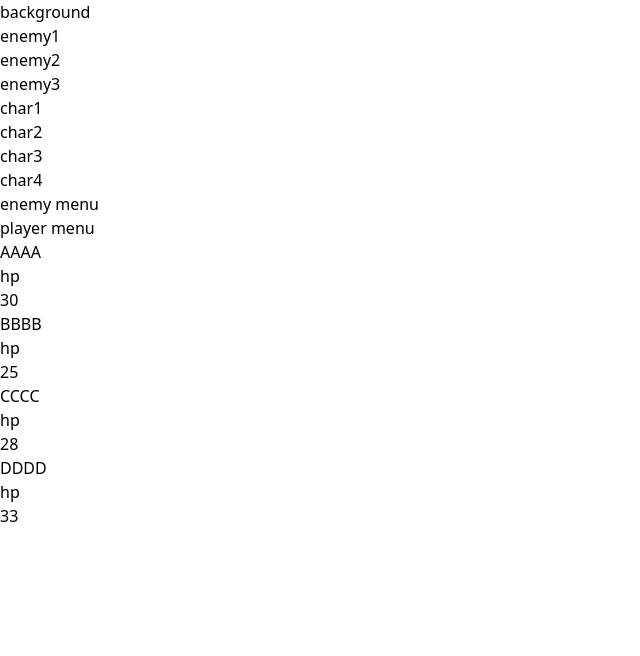
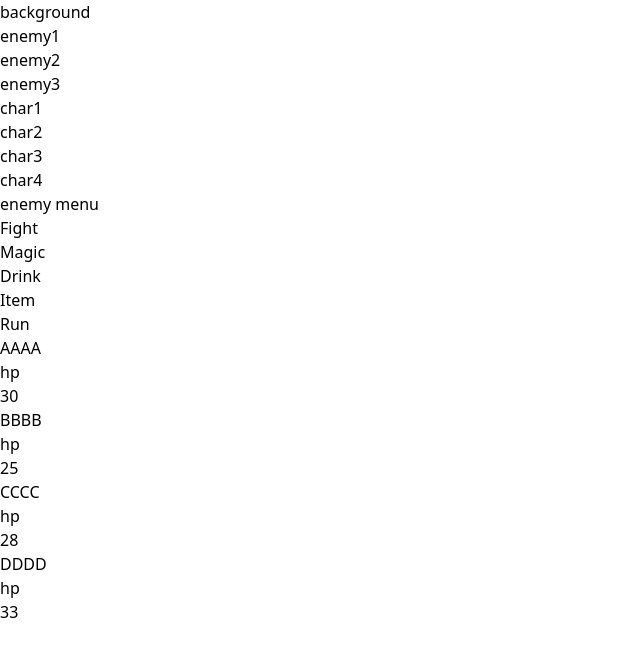
Before and after one commit to ASproson/final_fantasy_battle, a React (Vite) app: page / in a window 1280 px wide. Shown: the top 656 px of the page, without its empty margins (0-640 px from the left). Built offline with nearby package versions, Linux system fonts and the light colour scheme.

Commit message:
More blocking

```diff
--- a/src/App.tsx
+++ b/src/App.tsx
@@ -24,9 +24,10 @@ function App() {
 
   return (
     <div className="h-screen flex justify-center items-center bg-black text-white p-4">
-      <div className="max-w-6xl border-white border-2 rounded-lg min-w-[570px] w-full h-full ml-2 flex flex-col">
-        <div className="h-[70px] border-2 border-red-500">background</div>
-        <div className="flex justify-between py-2 border-2 border-blue-500 h-[170px]">
+      <div className="max-w-6xl border-white border-2 rounded-lg min-w-[570px] w-full h-full max-h-[700px] ml-2 flex">
+        <div className="flex flex-col w-full">
+          <div className="h-[100px] border-2 border-red-500">background</div>
+          <div className="flex justify-between py-2 border-2 border-blue-500 min-h-[170px] h-3/5">
             <div className="flex flex-col justify-center">
               <div>enemy1</div>
               <div>enemy2</div>
@@ -39,14 +40,17 @@ function App() {
               <div>char4</div>
             </div>
           </div>
-        <div className="flex flex-1 justify-between border-2 border-red-500">
-          <div className="border-2 border-yellow-500 w-1/2">enemy menu</div>
-          <div className="border-2 border-green-500 w-full">player menu</div>
+          <div className="flex flex-1 justify-between border-2 border-red-500 ">
+            <div className="border-2 border-yellow-500 w-[40%]">enemy menu</div>
+            <div className="border-2 border-green-500 w-[60%]">
+              <PlayerMenu />
+            </div>
           </div>
         </div>
 
         <div className="flex items-end h-full">
           <div className="h-full w-[75px] p-1 pt-2">{characters}</div>
+        </div>
       </div>
     </div>
   );
@@ -68,3 +72,15 @@ export const CharacterSheet = ({ name, hp }: Character) => {
     </div>
   );
 };
+
+export const PlayerMenu = () => {
+  return (
+    <div className="flex flex-col justify-center flex-wrap font-bold text-lg uppercase p-4 h-full">
+      <p>Fight</p>
+      <p>Magic</p>
+      <p>Drink</p>
+      <p>Item</p>
+      <p>Run</p>
+    </div>
+  );
+};
```
Lines whose indentation alone changed are shown as unchanged.
